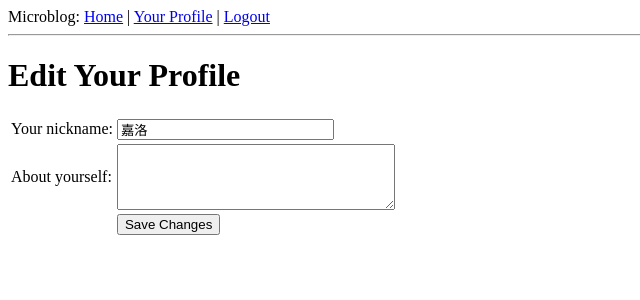
After one commit to sysucjl/microblog, a Flask app: page /edit in a window 1280 px wide. The commit adds this page. Shown: the top 300 px of the page, without its empty margins (0-640 px from the left). Run offline with Flask 2, Linux system fonts and the light colour scheme; a user stored in the database is signed in; data comes from the database, SQL or seed files in the repository; both versions use the stored data as it was after the commit.

Commit message:
user profile and avatar

```diff
--- a/app/forms.py
+++ b/app/forms.py
@@ -1,9 +1,13 @@
 #!/usr/bin/env python
 # coding=utf-8
 from flask.ext.wtf import Form
-from wtforms import StringField, BooleanField
-from wtforms.validators import DataRequired
+from wtforms import StringField, BooleanField, TextAreaField
+from wtforms.validators import DataRequired, Length
 
 class LoginForm(Form):
     openid = StringField('openid', validators=[DataRequired()])
     remember_me = BooleanField('remember_me', default=False)
+
+class EditForm(Form):
+    nickname = StringField('nickname', validators=[DataRequired()])
+    about_me = TextAreaField('about_me', validators=[Length(min=0, max=140)])
--- a/app/models.py
+++ b/app/models.py
@@ -1,12 +1,18 @@
 #!/usr/bin/env python
 # coding=utf-8
 from app import db
+from hashlib import md5
 
 class User(db.Model):
     id = db.Column(db.Integer, primary_key = True)
     nickname = db.Column(db.String(64), index = True, unique = True)
     email = db.Column(db.String(120), index = True, unique = True)
     posts = db.relationship('Post', backref='author', lazy='dynamic')
+    about_me = db.Column(db.String(140))
+    last_seen = db.Column(db.DateTime)
+
+    def avatar(self, size):
+        return 'http://www.gravatar.com/avatar/' + md5(self.email).hexdigest() + '?d=mm&s=' + str(size)
 
     def is_authenticated(self):
         return True
--- a/app/templates/base.html
+++ b/app/templates/base.html
@@ -8,8 +8,9 @@
   </head>
   <body>
     <div>Microblog:
-        <a href="/index">Home</a>
+        <a href="{{ url_for('index') }}">Home</a>
         {% if g.user.is_authenticated() %}
+        | <a href="{{ url_for('user', nickname = g.user.nickname) }}">Your Profile</a>
         | <a href="{{ url_for('logout') }}">Logout</a>
         {% endif %}
     </div>
--- /dev/null
+++ b/app/templates/edit.html
@@ -0,0 +1,23 @@
+<!-- extend base layout -->
+{% extends "base.html" %}
+
+{% block content %}
+<h1>Edit Your Profile</h1>
+<form action="" method="post" name="edit">
+    {{form.hidden_tag()}}
+    <table>
+        <tr>
+            <td>Your nickname:</td>
+            <td>{{form.nickname(size = 24)}}</td>
+        </tr>
+        <tr>
+            <td>About yourself:</td>
+            <td>{{form.about_me(cols = 32, rows = 4)}}</td>
+        </tr>
+        <tr>
+            <td></td>
+            <td><input type="submit" value="Save Changes"></td>
+        </tr>
+    </table>
+</form>
+{% endblock %}
--- /dev/null
+++ b/app/templates/post.html
@@ -0,0 +1,5 @@
+<table>
+    <tr valign="top">
+        <td><img src="{{post.author.avatar(50)}}"></td><td><i>{{post.author.nickname}} says:</i><br>{{post.body}}</td>
+    </tr>
+</table>
--- a/app/views.py
+++ b/app/views.py
@@ -2,9 +2,10 @@
 # coding=utf-8
 from app import app,db,lm,oid
 from flask import render_template,flash,redirect,session,url_for,request,g
-from .forms import LoginForm
+from .forms import LoginForm, EditForm
 from flask.ext.login import login_user, logout_user, current_user, login_required
 from .models import User
+from datetime import datetime
 
 @app.route('/')
 @app.route('/index')
@@ -61,11 +62,46 @@ def after_login(resp):
     login_user(user, remember = remember_me)
     return redirect(request.args.get('next') or url_for('index'))
 
-@app.before_request
-def before_request():
-    g.user = current_user
-
 @app.route('/logout')
 def logout():
     logout_user()
     return redirect(url_for('index'))
+
+@app.before_request
+def before_request():
+    g.user = current_user
+    if g.user.is_authenticated():
+        g.user.last_seen = datetime.utcnow()
+        db.session.add(g.user)
+        db.session.commit()
+
+@app.route('/user/<nickname>')
+@login_required
+def user(nickname):
+    user = User.query.filter_by(nickname = nickname).first()
+    if user == None:
+        flash('User ' + nickname + ' not found.')
+        return redirect(url_for('index'))
+    posts = [
+        { 'author': user, 'body': 'Test post #1' },
+        { 'author': user, 'body': 'Test post #2' }
+    ]
+    return render_template('user.html',
+        user = user,
+        posts = posts)
+
+@app.route('/edit', methods=['GET', 'POST'])
+@login_required
+def edit():
+    form = EditForm()
+    if form.validate_on_submit():
+        g.user.nickname = form.nickname.data
+        g.user.about_me = form.about_me.data
+        db.session.add(g.user)
+        db.session.commit()
+        flash('Your changes have been saved.')
+        return redirect(url_for('edit'))
+    else:
+        form.nickname.data = g.user.nickname
+        form.about_me.data = g.user.about_me
+    return render_template('edit.html', form=form)
```
Also changed, not shown: app/templates/user.html (added, +20 -0 lines), db_repository/versions/003_migration.py (added, +31 -0 lines), app.db, 4 other files.
